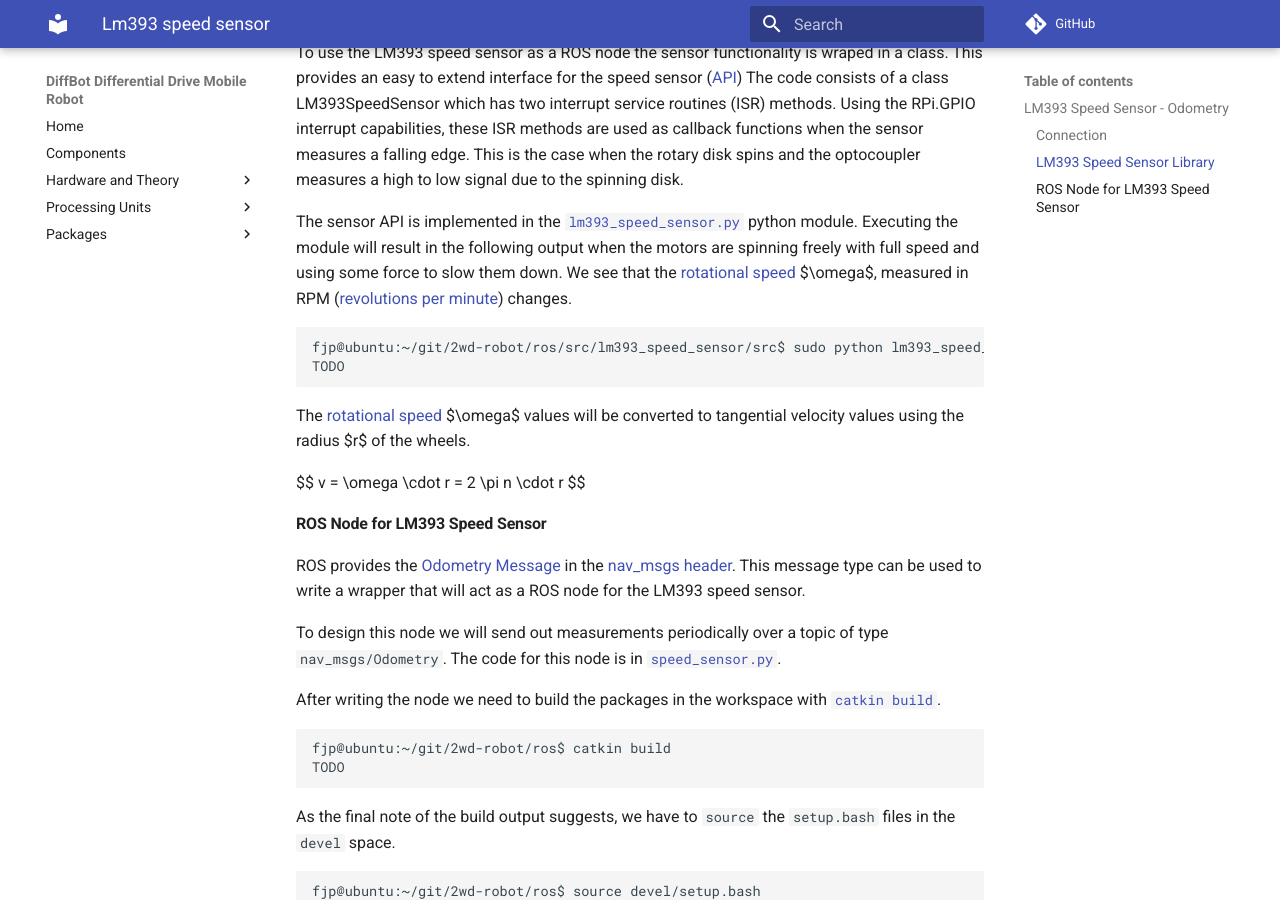
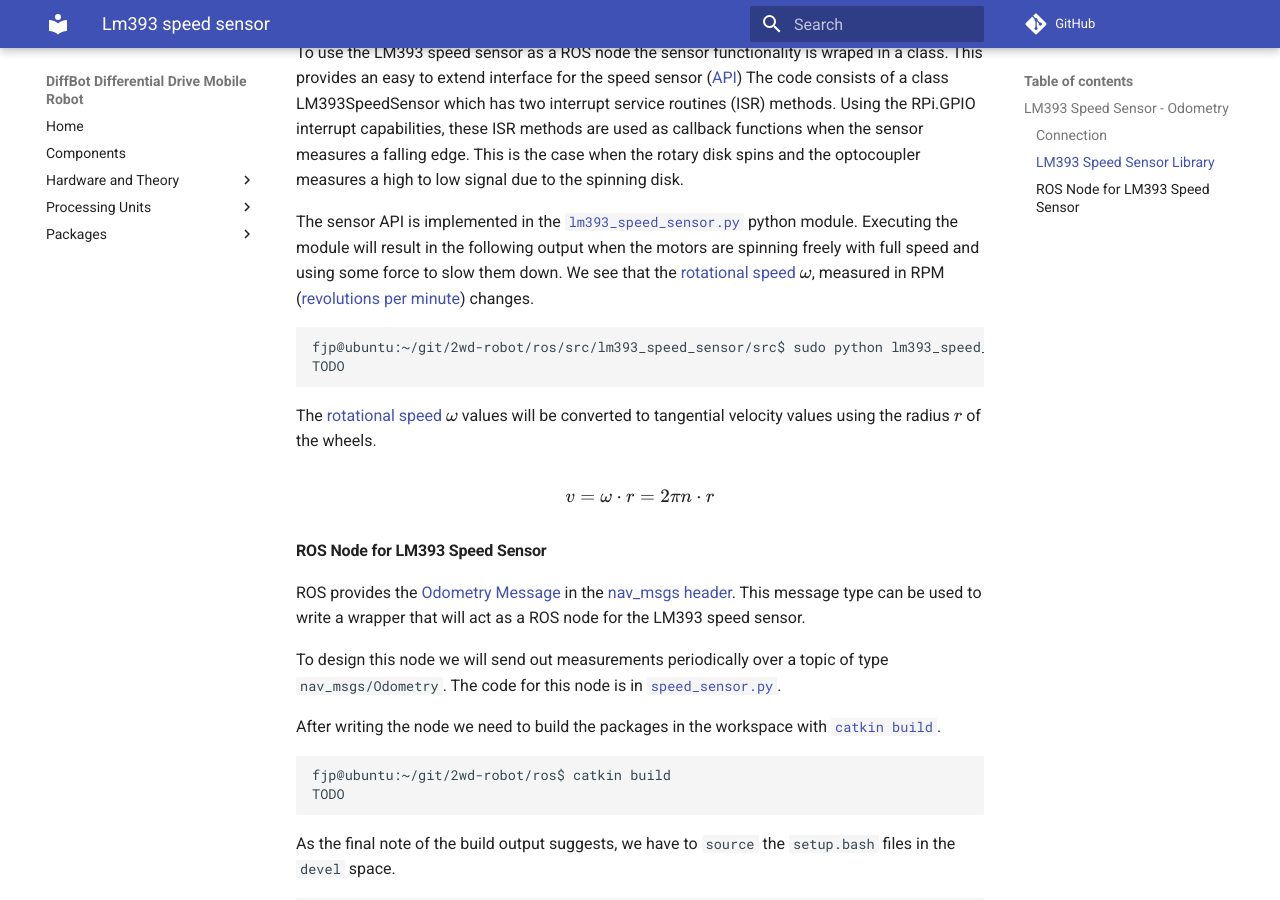
Before and after one commit to fjp/2wd-robot, an MkDocs documentation site: the page built from docs/lm393_speed_sensor.md, in a window 1280 px wide and 900 px high, scrolled down 913 px. Built offline with MkDocs 1.6.1 and Material for MkDocs 9.7.7, drawn with Linux system fonts in a browser that asks for light colours; comment, search, counter and statistics services are not loaded.

Commit message:
add mathjax support and annotations

```diff
--- a/mkdocs.yml
+++ b/mkdocs.yml
@@ -8,6 +8,11 @@ repo_url: https://github.com/fjp/diffbot
 
 
 edit_uri: blob/master/docs
+
+markdown_extensions:
+  - admonition
+  - pymdownx.arithmatex:
+      generic: true
 
 nav:
   - Home: index.md
```
